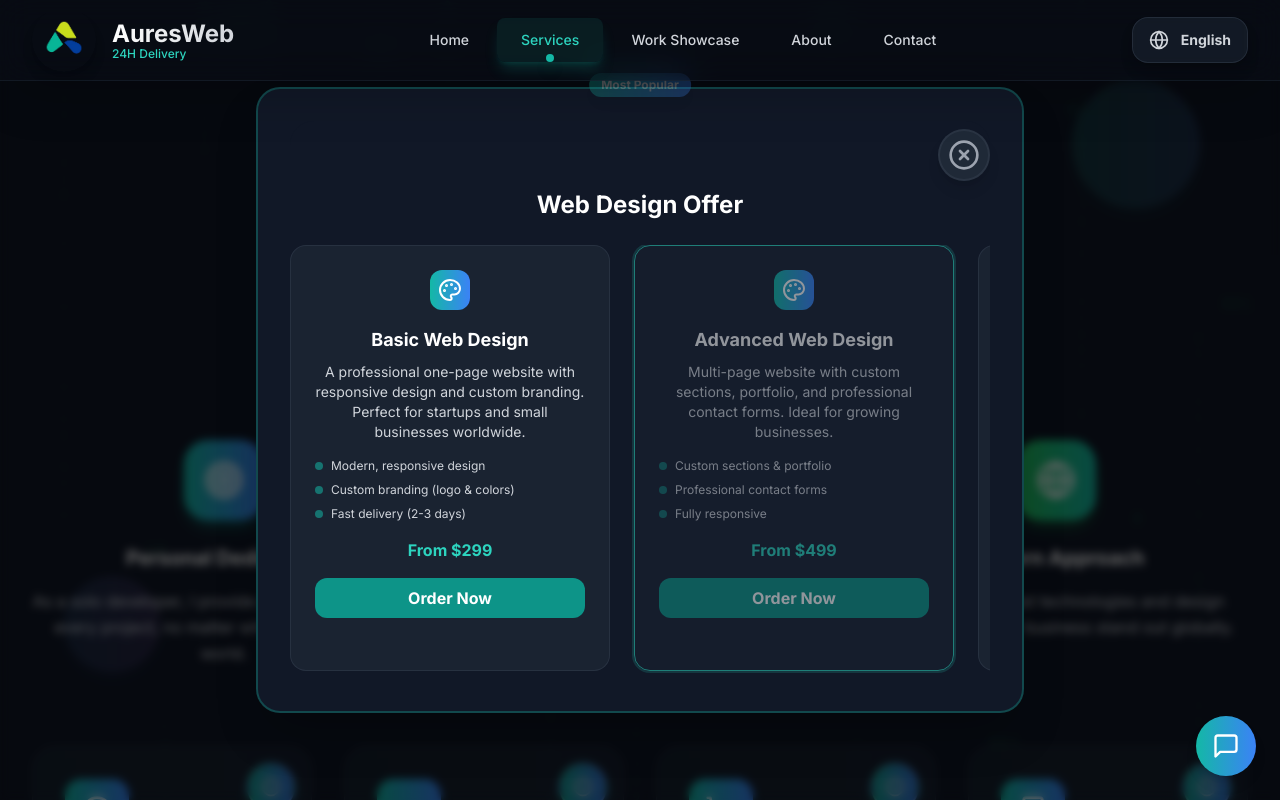
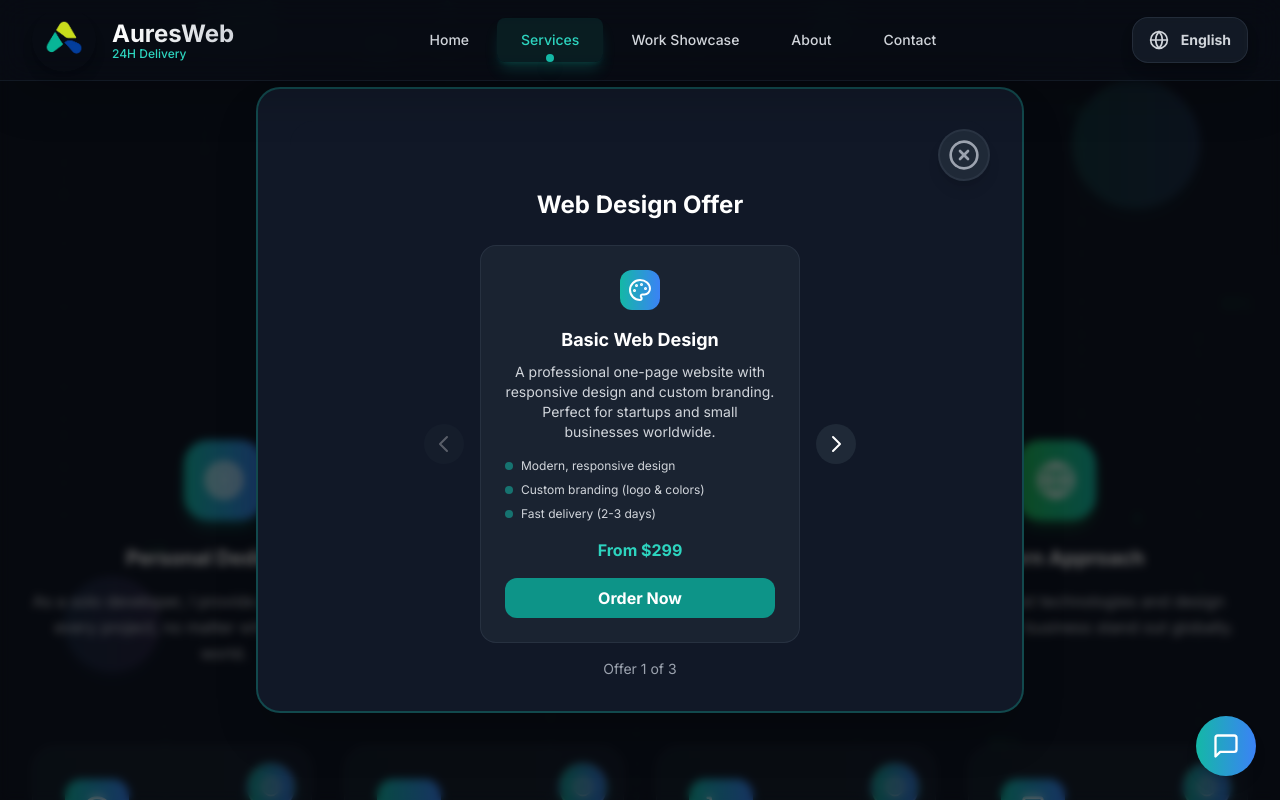
Before and after one commit to Abdouzerguine/auresweb, a React (Vite) app: page /services in a window 1280 px wide. Both pictures are taken after a click on the button 271 px from the left and 787 px from the top of the page. Shown: the top 800 px of the page. Built offline with nearby package versions, Linux system fonts and the light colour scheme.

Commit message:
Enhance offer details modal: add left/right navigation arrows, show one offer at a time for better UX

```diff
--- a/src/components/sections/Services.tsx
+++ b/src/components/sections/Services.tsx
@@ -269,10 +269,12 @@ const Services: React.FC = () => {
   const [modalOpen, setModalOpen] = React.useState(false);
   const [modalOffers, setModalOffers] = React.useState<ServiceOffer[]>([]);
   const [modalCategory, setModalCategory] = React.useState<string>('');
+  const [modalIndex, setModalIndex] = React.useState<number>(0);
 
   React.useEffect(() => {
     if (modalOpen) {
       document.body.classList.add('modal-open');
+      setModalIndex(0); // Reset to first offer when modal opens
     } else {
       document.body.classList.remove('modal-open');
     }
@@ -489,9 +491,9 @@ const Services: React.FC = () => {
           <div className="modal fixed inset-0 z-50 flex items-center justify-center">
             {/* Background */}
             <div className="absolute inset-0 bg-black/60 backdrop-blur-sm" onClick={closeModal} />
-            <div className="relative z-10 bg-gray-900 rounded-3xl max-w-3xl w-full shadow-2xl border-2 border-teal-500/30 animate-scale-in p-4 md:p-8 max-h-[90vh]">
+            <div className="relative z-10 bg-gray-900 rounded-3xl max-w-3xl w-full shadow-2xl border-2 border-teal-500/30 animate-scale-in p-4 md:p-8 max-h-[90vh] flex flex-col items-center">
               {/* Close Button */}
-              <div className="sticky top-0 z-20 flex justify-end bg-gray-900 rounded-t-3xl pt-2 pb-2">
+              <div className="sticky top-0 z-20 flex justify-end bg-gray-900 rounded-t-3xl pt-2 pb-2 w-full">
                 <button
                   onClick={closeModal}
                   className="bg-gray-800 hover:bg-red-500/80 transition-colors duration-200 rounded-full p-2 shadow-lg border-2 border-gray-700/50 group"
@@ -503,13 +505,23 @@ const Services: React.FC = () => {
               <h3 className="text-2xl font-bold text-white mb-6 text-center">
                 {t.services.find(s => s.categoryKey === modalCategory)?.offerType || modalCategory}
               </h3>
-              <div className="flex flex-row gap-6 overflow-x-auto pb-2">
-                {modalOffers.map((offer, idx) => {
+              <div className="flex items-center justify-center w-full gap-4">
+                {/* Left Arrow */}
+                <button
+                  onClick={() => setModalIndex((prev) => Math.max(prev - 1, 0))}
+                  disabled={modalIndex === 0}
+                  className={`p-2 rounded-full bg-gray-800 hover:bg-teal-600 transition-colors disabled:opacity-30 disabled:cursor-not-allowed`}
+                  aria-label="Previous Offer"
+                >
+                  <svg className="w-6 h-6 text-white" fill="none" stroke="currentColor" strokeWidth="2" viewBox="0 0 24 24"><path strokeLinecap="round" strokeLinejoin="round" d="M15 19l-7-7 7-7" /></svg>
+                </button>
+                {/* Offer Card */}
+                {modalOffers.length > 0 && (() => {
+                  const offer = modalOffers[modalIndex];
                   const Icon = offer.icon;
                   return (
                     <div
-                      key={idx}
-                      className={`min-w-[260px] max-w-xs bg-gray-800/70 rounded-2xl p-6 border flex-shrink-0 ${
+                      className={`min-w-[260px] max-w-xs bg-gray-800/70 rounded-2xl p-6 border flex-shrink-0 relative ${
                         offer.popular
                           ? 'border-teal-400 ring-2 ring-teal-400/30 animate-pulse'
                           : 'border-gray-700/50'
@@ -539,7 +551,22 @@ const Services: React.FC = () => {
                       </a>
                     </div>
                   );
-                })}
+                })()}
+                {/* Right Arrow */}
+                <button
+                  onClick={() => setModalIndex((prev) => Math.min(prev + 1, modalOffers.length - 1))}
+                  disabled={modalIndex === modalOffers.length - 1}
+                  className={`p-2 rounded-full bg-gray-800 hover:bg-teal-600 transition-colors disabled:opacity-30 disabled:cursor-not-allowed`}
+                  aria-label="Next Offer"
+                >
+                  <svg className="w-6 h-6 text-white" fill="none" stroke="currentColor" strokeWidth="2" viewBox="0 0 24 24"><path strokeLinecap="round" strokeLinejoin="round" d="M9 5l7 7-7 7" /></svg>
+                </button>
+              </div>
+              {/* Offer count indicator */}
+              <div className="mt-4 text-gray-400 text-sm text-center">
+                {modalOffers.length > 1 && (
+                  <span>Offer {modalIndex + 1} of {modalOffers.length}</span>
+                )}
               </div>
             </div>
           </div>
```
